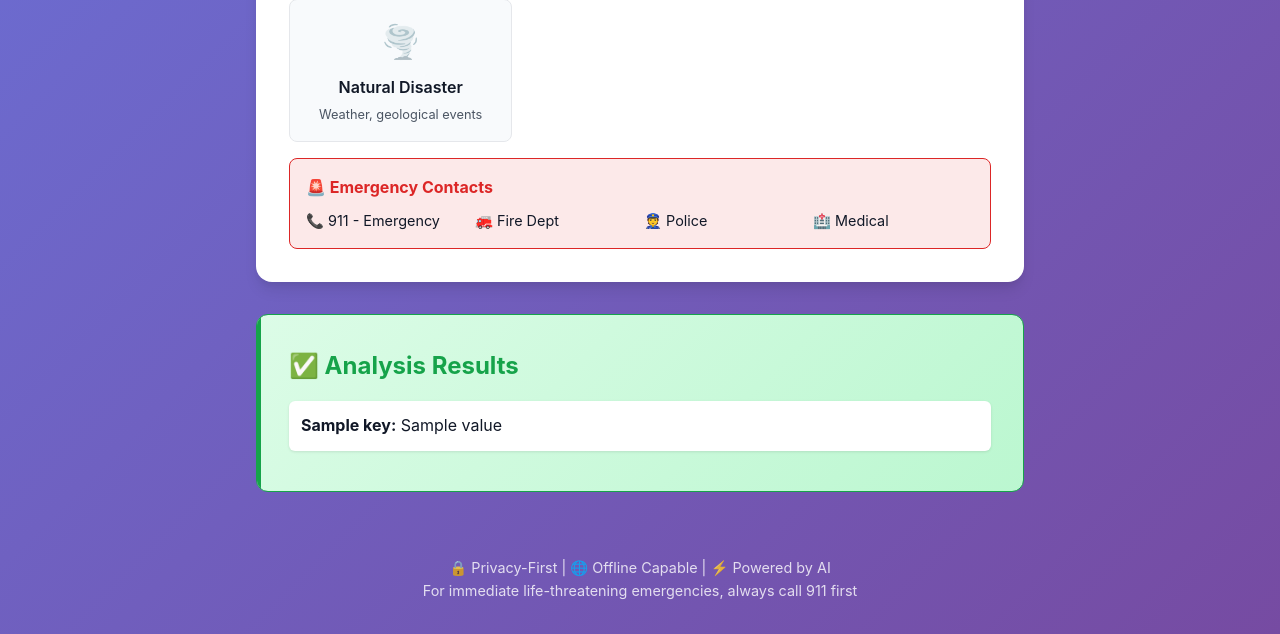
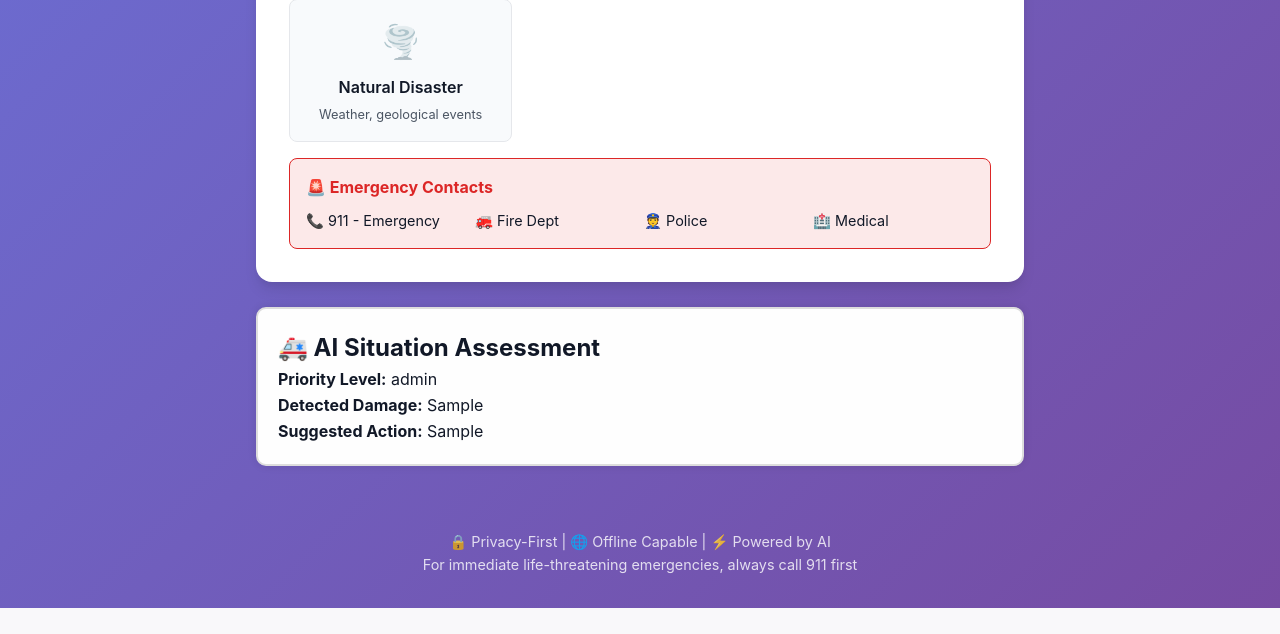
Before and after one commit to rembertdesigns/gemma3n-disaster-assistant, a FastAPI app: template templates/index.html in a window 1280 px wide. Shown: the part 1222-1856 px from the top of the page. After the commit the page ends 1830 px from the top, so only its background shows below. Run offline with FastAPI, Linux system fonts and the light colour scheme; the template is opened without the code that fills it: most values are stand-ins (such as "Sample title", 1, 10 or a date in 2020).

Commit message:
🔄 Update: Integrated result card UI and analysis wiring

```diff
--- a/app/api.py
+++ b/app/api.py
@@ -4,16 +4,20 @@ from fastapi.staticfiles import StaticFiles
 from fastapi.templating import Jinja2Templates
 import shutil
 import os
+import uuid
 
 from app.preprocessing import preprocess_input
 from app.inference import run_disaster_analysis
 
 app = FastAPI()
 
-# Static and template setup
+# Static files (e.g., CSS)
 app.mount("/static", StaticFiles(directory="static"), name="static")
+
+# HTML Templates
 templates = Jinja2Templates(directory="templates")
 
+# Upload directory
 UPLOAD_DIR = "uploads"
 os.makedirs(UPLOAD_DIR, exist_ok=True)
 
@@ -28,18 +32,24 @@ async def analyze_input(
     file: UploadFile = File(None)
 ):
     user_input = report_text.strip()
+    saved_path = None
 
+    # Save uploaded file if present
     if file and file.filename != "":
-        file_path = os.path.join(UPLOAD_DIR, file.filename)
-        with open(file_path, "wb") as buffer:
+        extension = os.path.splitext(file.filename)[1]
+        unique_filename = f"upload_{uuid.uuid4().hex}{extension}"
+        saved_path = os.path.join(UPLOAD_DIR, unique_filename)
+        with open(saved_path, "wb") as buffer:
             shutil.copyfileobj(file.file, buffer)
-        user_input = file_path
+        user_input = saved_path
 
-    prepped = preprocess_input(user_input)
-    result = run_disaster_analysis(prepped)
+    # Preprocess and analyze
+    processed = preprocess_input(user_input)
+    result = run_disaster_analysis(processed)
 
+    # Return response with result
     return templates.TemplateResponse("index.html", {
         "request": request,
         "result": result,
-        "original_input": user_input
+        "input_text": report_text
     })
--- a/static/css/styles.css
+++ b/static/css/styles.css
@@ -442,6 +442,15 @@
     box-shadow: 0 1px 3px rgba(0, 0, 0, 0.1);
   }
 
+  .result-card {
+    background-color: #fefefe;
+    border: 2px solid #ddd;
+    border-radius: 10px;
+    padding: 20px;
+    margin-top: 25px;
+    box-shadow: 0 0 8px rgba(0, 0, 0, 0.1);
+  }
+
   .footer {
     text-align: center;
     padding: 2rem;
--- a/templates/index.html
+++ b/templates/index.html
@@ -132,15 +132,13 @@
 
     <!-- Results section for Flask template -->
     {% if result %}
-    <div class="result">
-      <h2>✅ Analysis Results</h2>
-      <ul>
-        {% for key, value in result.items() %}
-          <li><strong>{{ key | capitalize }}:</strong> {{ value }}</li>
-        {% endfor %}
-      </ul>
-    </div>
-    {% endif %}
+        <div class="result-card">
+          <h2>🚑 AI Situation Assessment</h2>
+          <p><strong>Priority Level:</strong> {{ result.triage_level }}</p>
+          <p><strong>Detected Damage:</strong> {{ result.damage_detected }}</p>
+          <p><strong>Suggested Action:</strong> {{ result.suggested_action }}</p>
+        </div>
+        {% endif %}
   </div>
 
   <footer class="footer">
```
